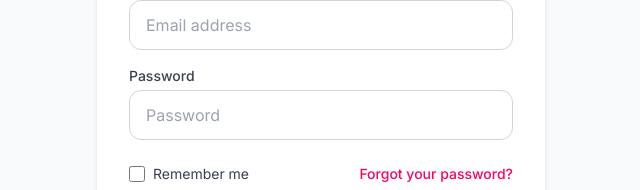
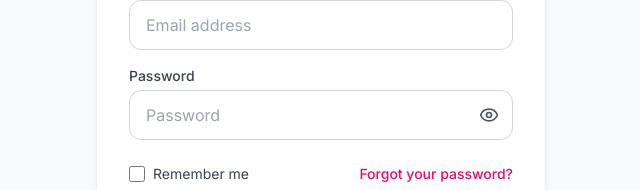
Before and after one commit to karisajoshua/shazmeenbank, a React (Vite) app: page /login in a window 1280 px wide. Shown: the part 253-443 px from the top of the page, without its empty margins (319-959 px from the left). Built offline with nearby package versions, Linux system fonts and the light colour scheme.

Commit message:
Add accessible show/hide password toggle to sign-in form

```diff
--- a/src/pages/Login.tsx
+++ b/src/pages/Login.tsx
@@ -4,12 +4,13 @@ import { Link, useNavigate } from "react-router-dom";
 import { Button } from "@/components/ui/button";
 import { useAuth } from "@/hooks/useAuth";
 import { toast } from "sonner";
-import { Loader2 } from "lucide-react";
+import { Eye, EyeOff, Loader2 } from "lucide-react";
 import { supabase } from "@/integrations/supabase/client";
 
 const Login = () => {
   const [email, setEmail] = useState("");
   const [password, setPassword] = useState("");
+  const [showPassword, setShowPassword] = useState(false);
   const [isLoading, setIsLoading] = useState(false);
   const { signIn, user, isAdmin } = useAuth();
   const navigate = useNavigate();
@@ -89,17 +90,28 @@ const Login = () => {
               <label htmlFor="password" className="block text-sm font-medium text-gray-700 mb-1">
                 Password
               </label>
+              <div className="relative">
                 <input
                   id="password"
                   name="password"
-                type="password"
+                  type={showPassword ? "text" : "password"}
                   autoComplete="current-password"
                   required
-                className="w-full bg-white px-4 py-3 text-gray-900 placeholder:text-gray-400 border border-gray-300 rounded-xl focus:ring-2 focus:ring-shazmeen-red focus:outline-none"
+                  className="w-full bg-white px-4 pr-12 py-3 text-gray-900 placeholder:text-gray-400 border border-gray-300 rounded-xl focus:ring-2 focus:ring-shazmeen-red focus:outline-none"
                   placeholder="Password"
                   value={password}
                   onChange={(e) => setPassword(e.target.value)}
                 />
+                <button
+                  type="button"
+                  onClick={() => setShowPassword((visible) => !visible)}
+                  aria-label={showPassword ? "Hide password" : "Show password"}
+                  aria-pressed={showPassword}
+                  className="absolute inset-y-0 right-0 flex items-center justify-center w-12 text-gray-600 hover:text-shazmeen-red focus-visible:outline-none focus-visible:ring-2 focus-visible:ring-shazmeen-red rounded-r-xl"
+                >
+                  {showPassword ? <EyeOff className="h-5 w-5" aria-hidden="true" /> : <Eye className="h-5 w-5" aria-hidden="true" />}
+                </button>
+              </div>
             </div>
           </div>
 
```
Lines whose indentation alone changed are shown as unchanged.
